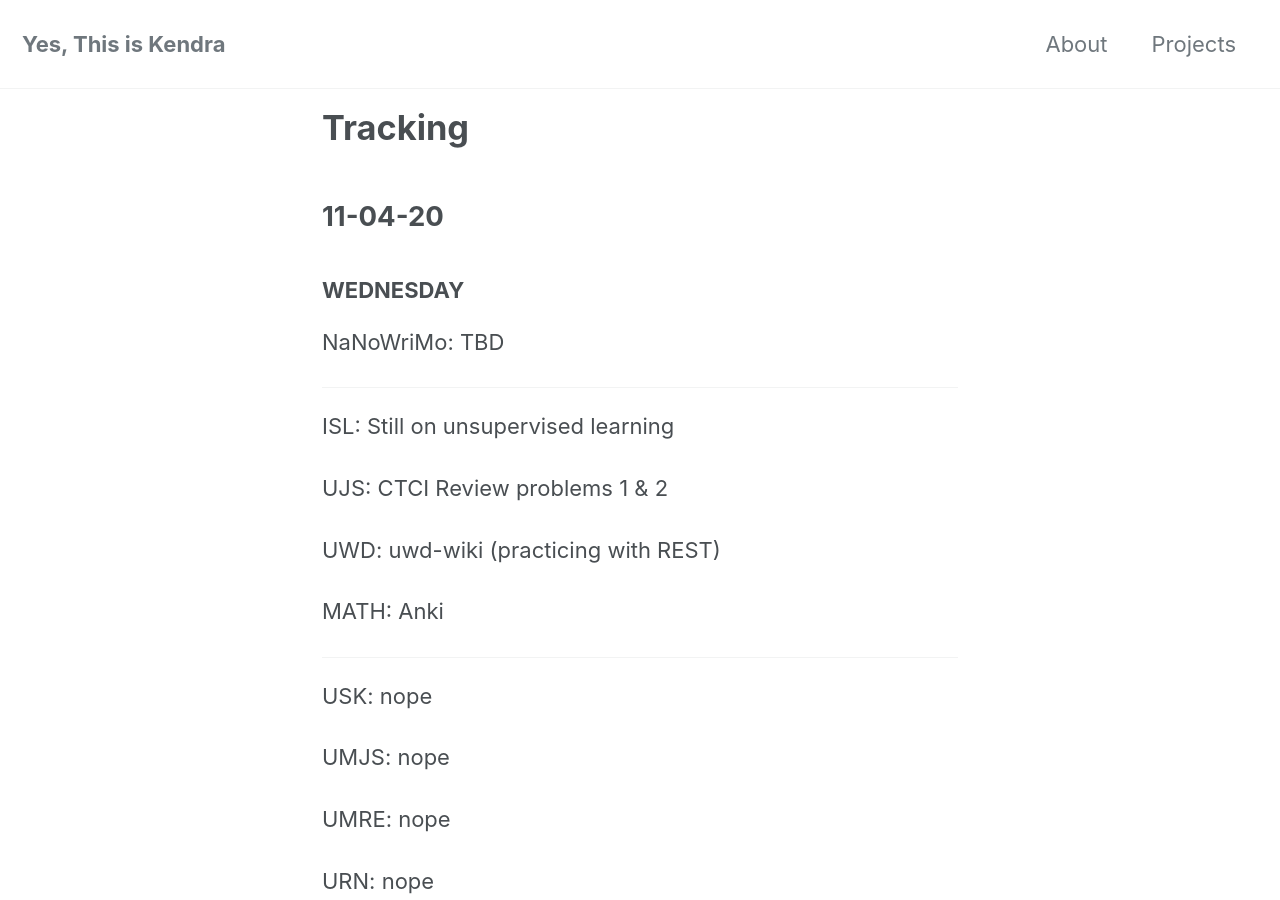
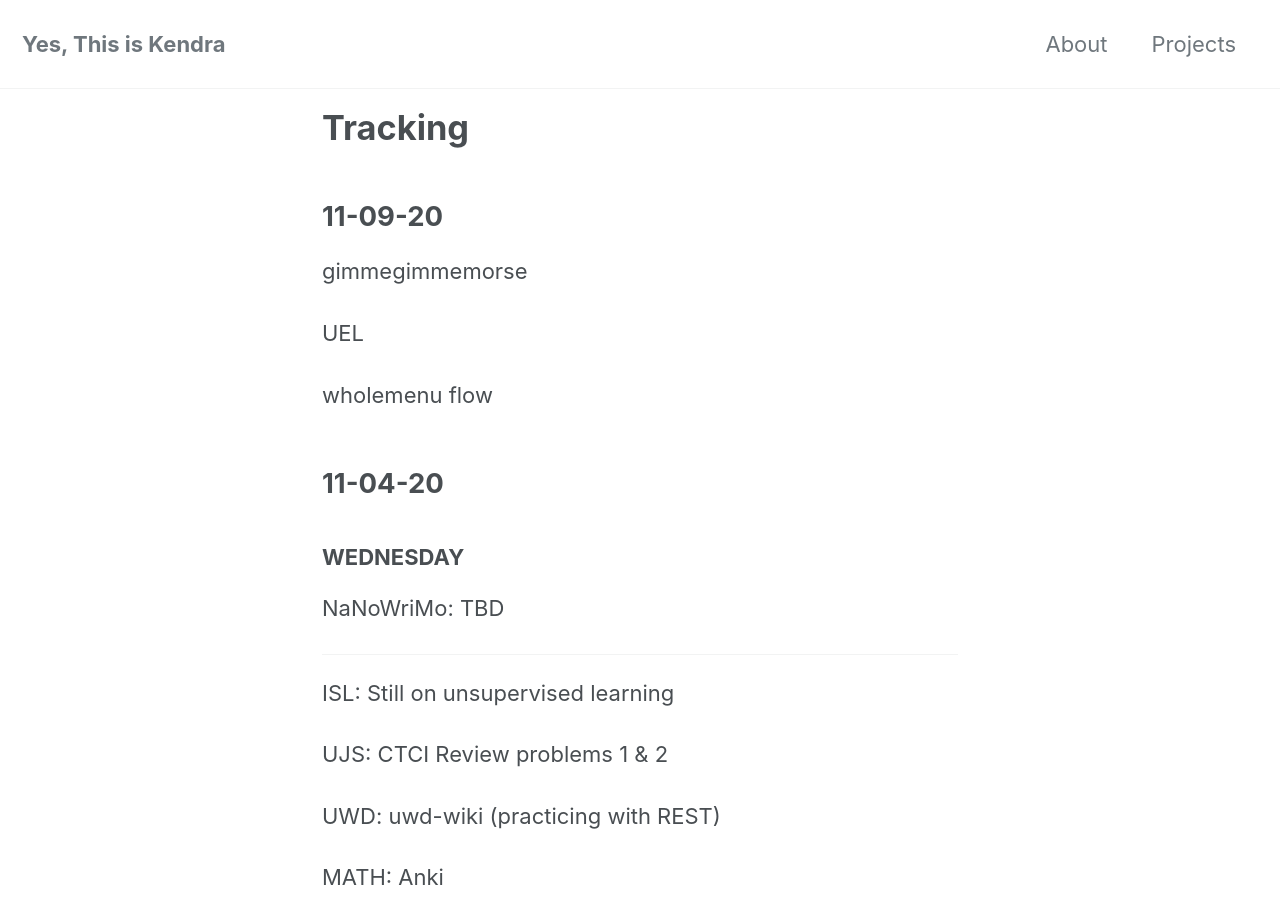
Before and after one commit to yesthisiskendra/yesthisiskendra.github.io, a Jekyll site: the page built from _pages/tracking.md, in a window 1280 px wide and 900 px high. Built offline with Jekyll 4.4.1, drawn with Linux system fonts in a browser that asks for light colours; cached includes are drawn as plain includes; nearby versions of some CDN libraries.

Commit message:
Add tracking

```diff
--- a/_pages/tracking.md
+++ b/_pages/tracking.md
@@ -4,6 +4,13 @@ title: "Tracking"
 permalink: /tracking/
 ---
 
+## 11-09-20
+
+gimmegimmemorse
+
+UEL
+
+wholemenu flow
 
 ## 11-04-20
 
```
